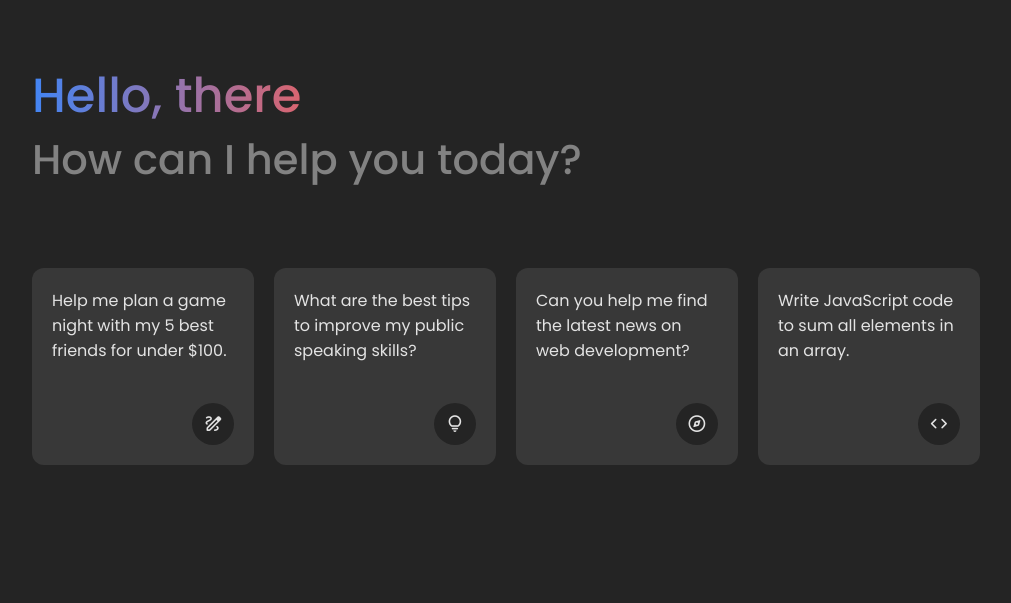
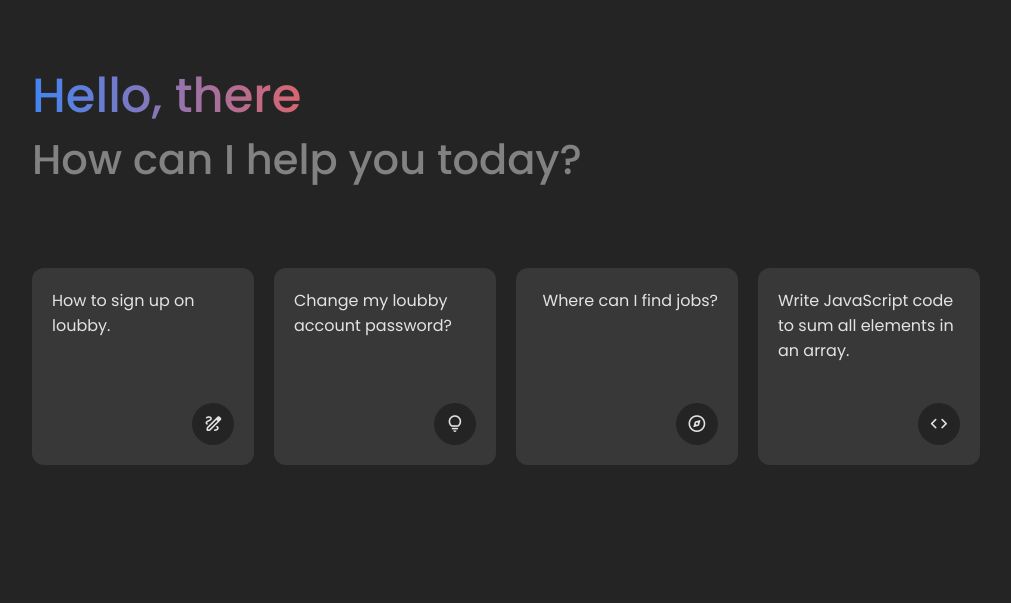
Before and after one commit to sam-obinna/Agentic_AI, a FastAPI app: page / in a window 1280 px wide. Shown: the top 603 px of the page, without its empty margins (134-1145 px from the left). Run offline with FastAPI, Linux system fonts and the light colour scheme.

Commit message:
redeployed2

```diff
--- a/backend/app.py
+++ b/backend/app.py
@@ -45,7 +45,7 @@ def dynamic_memory_agent_step(state):
         context = "\n".join(doc.page_content for doc in retrieved_docs)
 
         prompt_text = f"""
-        You are Loubby Navigator by Team Sigma, explicitly helping users navigate the Loubby website.
+
 
         Conversation History:
         {"; ".join(history[-4:])}
--- a/backend/templates/index.html
+++ b/backend/templates/index.html
@@ -19,15 +19,15 @@
     <!-- Suggestion list -->
     <ul class="suggestion-list">
       <li class="suggestion">
-        <h4 class="text">Help me plan a game night with my 5 best friends for under $100.</h4>
+        <h4 class="text">How to sign up on loubby.</h4>
         <span class="icon material-symbols-rounded">draw</span>
       </li>
       <li class="suggestion">
-        <h4 class="text">What are the best tips to improve my public speaking skills?</h4>
+        <h4 class="text">Change my loubby account password?</h4>
         <span class="icon material-symbols-rounded">lightbulb</span>
       </li>
       <li class="suggestion">
-        <h4 class="text">Can you help me find the latest news on web development?</h4>
+        <h4 class="text">Where can I find jobs?</h4>
         <span class="icon material-symbols-rounded">explore</span>
       </li>
       <li class="suggestion">
```
